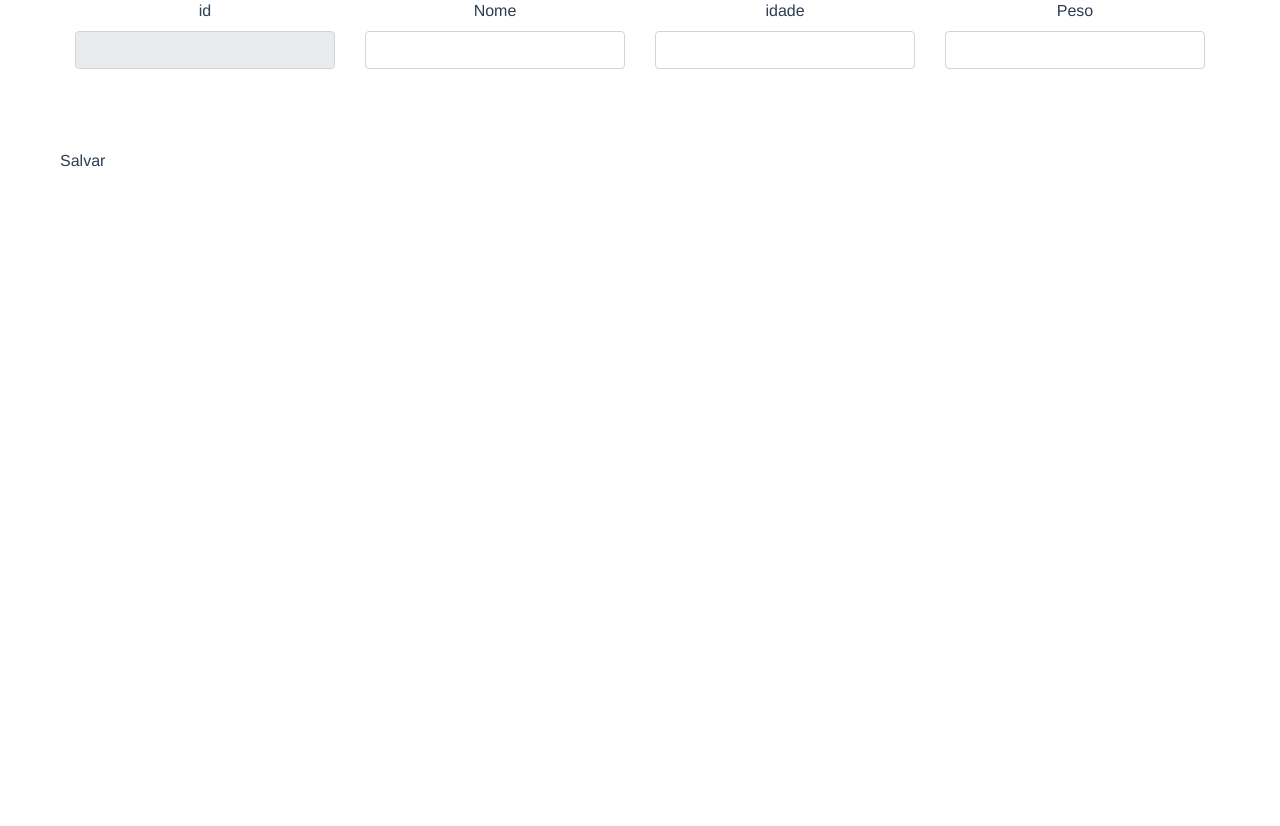
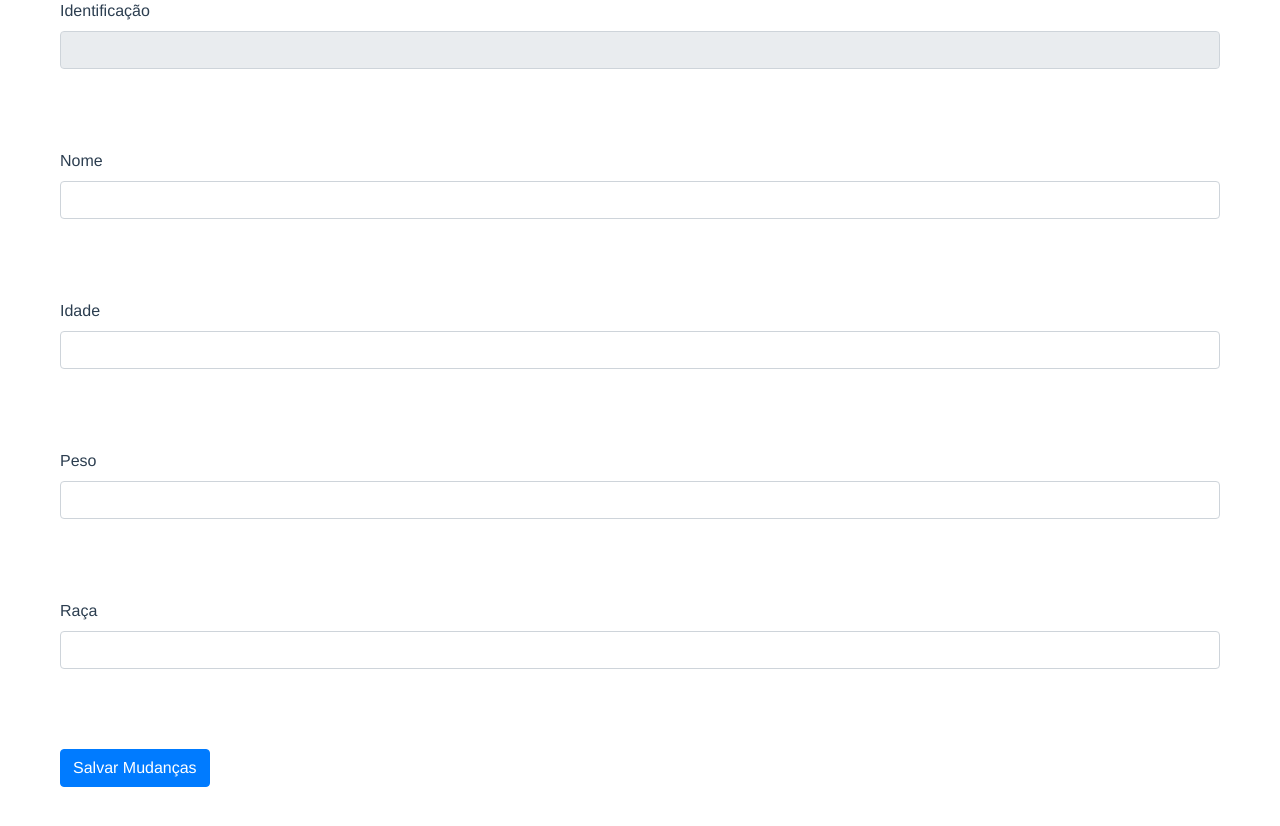
Before and after one commit to gcbiotec/Trabalho-DW2, a Vue app: page /telaeditar/1 in a window 1280 px wide. Shown: the part 520-1346 px from the top of the page. Before the commit the page ends 800 px from the top, so only its background shows below. Built offline with nearby package versions, Linux system fonts and the light colour scheme; no server answers.

Commit message:
Registro e Edição estão funcionando

```diff
--- a/src/views/TelaCadastro.vue
+++ b/src/views/TelaCadastro.vue
@@ -20,27 +20,20 @@
 
     <div class="container">
       <div class="row">
+        <div class="col-6">
           <label>Escolha a raça do seu dog!</label>
-        <!--<div class="col-6">
-          <select input v-model="cachorro.tipo" class="dropdown">
-            <option selected>Escolha o tipo do seu pet!</option>
-            <option value="1">Cachorro</option>
-            <option value="2">Gato</option>
-          </select>
-        </div> -->
+        </div>
         <div class="col-6">
           <select input v-model="cachorro.raca" class="dropdown">
-            <option value="1">Beagle</option>
-            <option value="2">Rottweiler</option>
-            <option value="3">Poodle</option>
+            <option value="Beagle">Beagle</option>
+            <option value="Rottweiler">Rottweiler</option>
+            <option value="Poodle">Poodle</option>
           </select>
         </div>
        </div>
       </div>
 
-    <div class="container">
-      <div class="row">
-        <div class="col-6">
+      <div class="col-4">
         <form>
           <label for="formControlPeso">Escolha o peso do pet:</label>
           <input
@@ -55,7 +48,7 @@
         </form>
       </div>
 
-        <div class="col-6">
+      <div class="col-4">
         <form>
           <label for="formControlIdade">Escolha a idade do pet:</label>
           <input
@@ -68,8 +61,6 @@
             step="1"
           />
         </form>
-        </div>
-      </div>
       </div>
 
     <button type="button" class="btn btn-primary" @click="salvar()">
@@ -96,7 +87,7 @@ export default {
         body: JSON.stringify(this.cachorro),
       }).then((response) => {
         if (response.ok) {
-          alert("Dados foram salvos!"), this.$router.push("/home");
+          alert("Dados foram cadastrados!"), this.$router.push("/");
         }
       });
     },
--- a/src/views/TelaEditar.vue
+++ b/src/views/TelaEditar.vue
@@ -6,25 +6,31 @@
     <h4>Altere os dados do seu pet!</h4>
 
     <div class="row">
-      <div class="col-3">
-        <label>id</label>
+        <label>Identificação</label>
         <input type="text" class="form-control" readonly v-model="cachorro.id" />
-      </div>
-      <div class="col-3">
+    </div>
+
+    <div class="row">
         <label>Nome</label>
         <input type="text" class="form-control" v-model="cachorro.nome" />
       </div>
-      <div class="col-3">
-        <label>idade</label>
+
+    <div class="row">
+        <label>Idade</label>
         <input type="text" class="form-control" v-model="cachorro.idade" />
       </div>
-      <div class="col-3">
+
+    <div class="row">
         <label>Peso</label>
         <input type="text" class="form-control" v-model="cachorro.peso" />
       </div>
+
+    <div class="row">
+        <label>Raça</label>
+        <input type="text" class="form-control" v-model="cachorro.raca" />
+
     </div>
-
-    <!--
+   <!--
     <div class="row">
       <div class="col-4">
         <select class="dropdown">
@@ -62,10 +68,10 @@
       </div>
     </div>
     -->
+    <div class="row">
+      <div type="button" class="btn btn-primary" @click="salvar()">Salvar Mudanças</div>
+    </div>
 
-    <div class="row">
-      <div class="button" @click="salvar()">Salvar</div>
-    </div>
   </div>
 </template>
 
@@ -104,7 +110,8 @@ export default {
         body: JSON.stringify(this.cachorro),
       }).then((response) => {
         if (response.ok) {
-          alert("Dados foram alterados com sucesso!"), this.$router.push("/home");
+          alert("Dados foram alterados com sucesso!"),
+            this.$router.push("/");
         }
       });
     },
--- a/src/views/TelaPesquisa.vue
+++ b/src/views/TelaPesquisa.vue
@@ -14,14 +14,11 @@
           id="PesquisaPorNome"
           placeholder="Faça uma pesquisa por nome do pet!"
         />
-        <button type="pesquisar" class="btn btn-primary" @click="pesquisar(cachorro.nome)">
+        <button type="pesquisar" class="btn btn-primary" @click="pesquisar()">
           Pesquisar</button>
       </div>
     </form>
 
-    <div class="div">
-      {{ listaCachorros }}
-    </div>
 
     <div class="user" :key="cachorro.id" v-for="cachorro in listaCachorros">
       <div class="row">
@@ -30,7 +27,7 @@
         <div class="col-2">{{ cachorro.peso }}</div>
         <div class="col-2">{{ cachorro.raca }}</div>
         <div class="col-4">
-          <a href="#" @click="editarCachorro(cachorro.id)">Editar</a>
+          <a href="#" @click="editarCachorro()">Editar</a>
         </div>
       </div>
     </div>
@@ -50,8 +47,8 @@ export default {
     editarCachorro(id) {
       this.$router.push(`/telaeditar/${id}`);
     },
-    pesquisar(nome) {
-      fetch(`http://localhost:8080/cachorros/${nome}`, {
+    pesquisar() {
+      fetch("http://localhost:8080/cachorros/", {
         method: "GET",
         headers: {
           Accept: "application/json",
```
Lines whose indentation alone changed are shown as unchanged.
